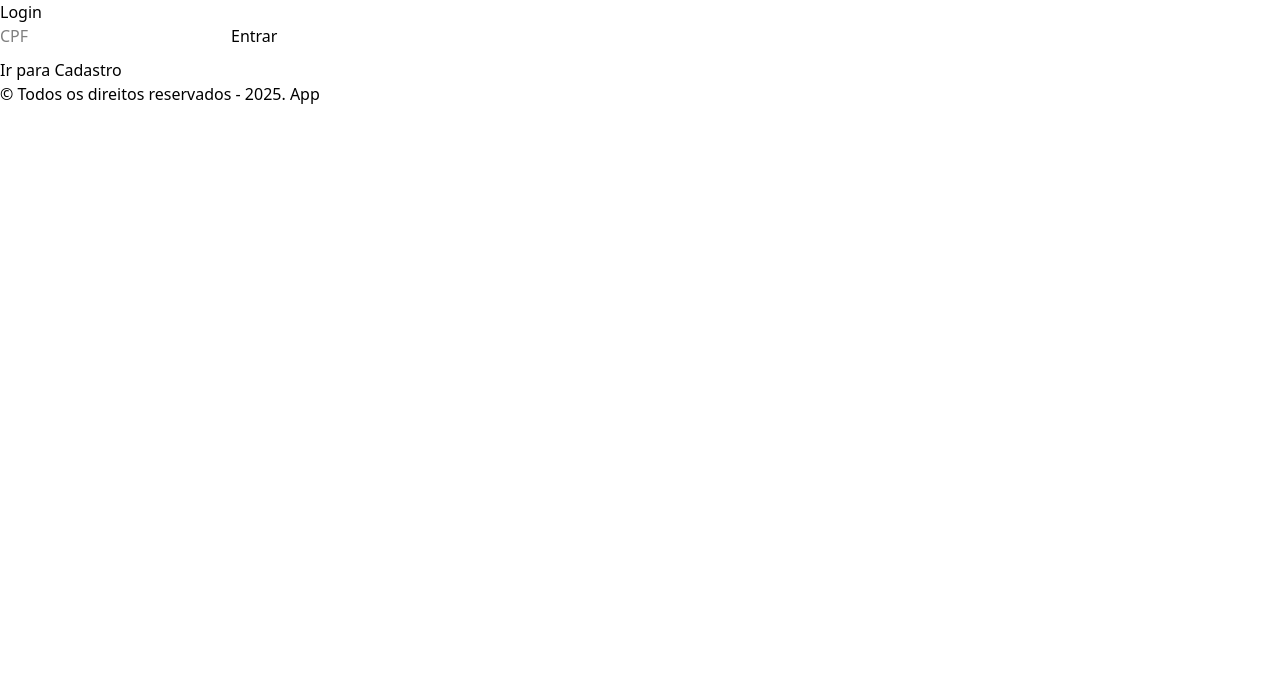
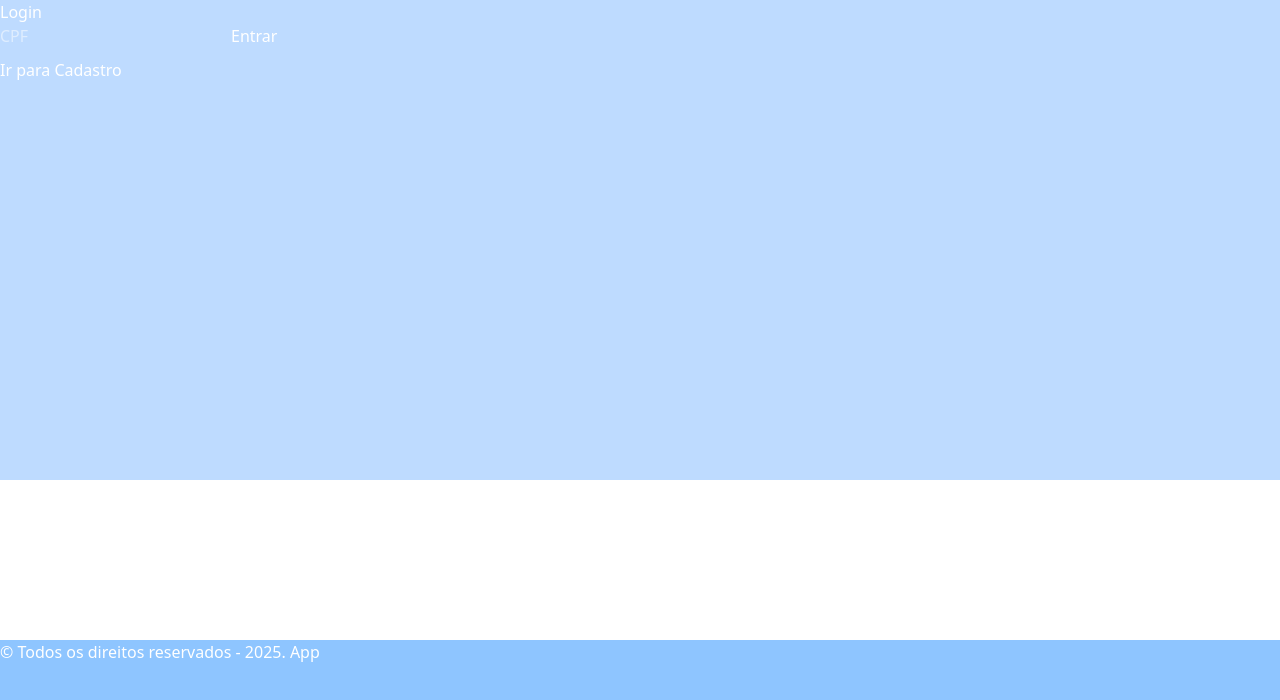
Before and after one commit to Challenge-1TDSPF-RRP/Front-End-Sprint-3, a React (Vite) app in the folder saude-mais/: page / in a window 1280 px wide. Shown: the top 700 px of the page. Built offline with nearby package versions, Linux system fonts and the light colour scheme.

Commit message:
Começando com css

```diff
--- a/saude-mais/src/App.tsx
+++ b/saude-mais/src/App.tsx
@@ -8,10 +8,10 @@ export default function App() {
   const isRegisterPage = location.pathname === '/register';
 
   return (
-    <>
+    <div className="container">
       {!isLoginPage && !isRegisterPage && <Header />}
       <Outlet />
       <Footer />
-    </>
+    </div>
   );
 }
--- a/saude-mais/src/globals.css
+++ b/saude-mais/src/globals.css
@@ -1,3 +1,24 @@
 @import "tailwindcss";
 
 :root {scroll-behavior: smooth;}
+
+.container{
+    @apply w-[100vw] h-[100vh] flex flex-col justify-between;
+
+    & header{
+        @apply bg-blue-400 text-white h-[20vh] w-[100vw];
+
+        & a:hover{
+            @apply bg-blue-500;
+        }
+    }
+
+    & main{
+        @apply bg-blue-200 text-white h-[60vh] w-[100vw] overflow-auto;
+    }
+
+    & footer{
+        @apply bg-blue-300 text-white h-[20vh] w-[100vw];
+    }
+
+}
```
